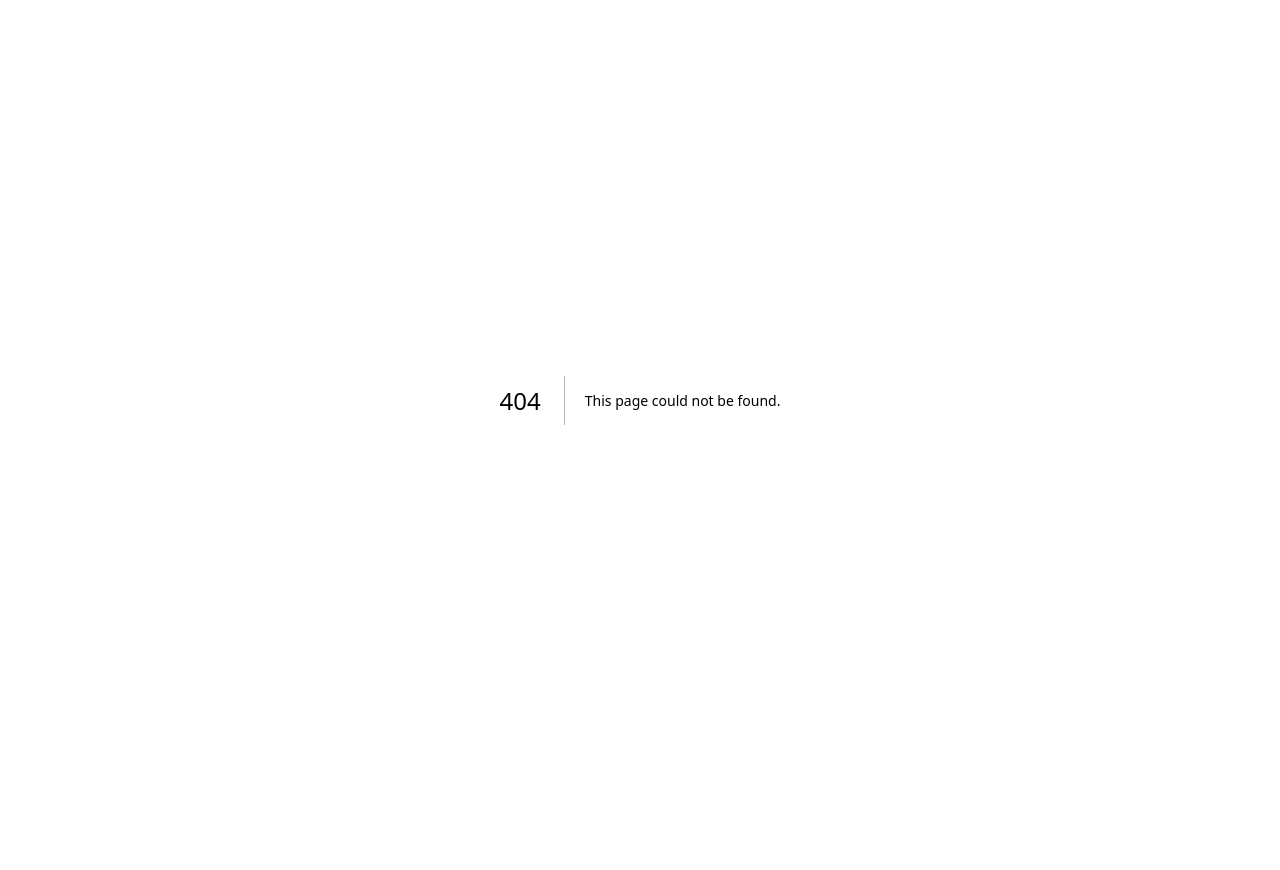
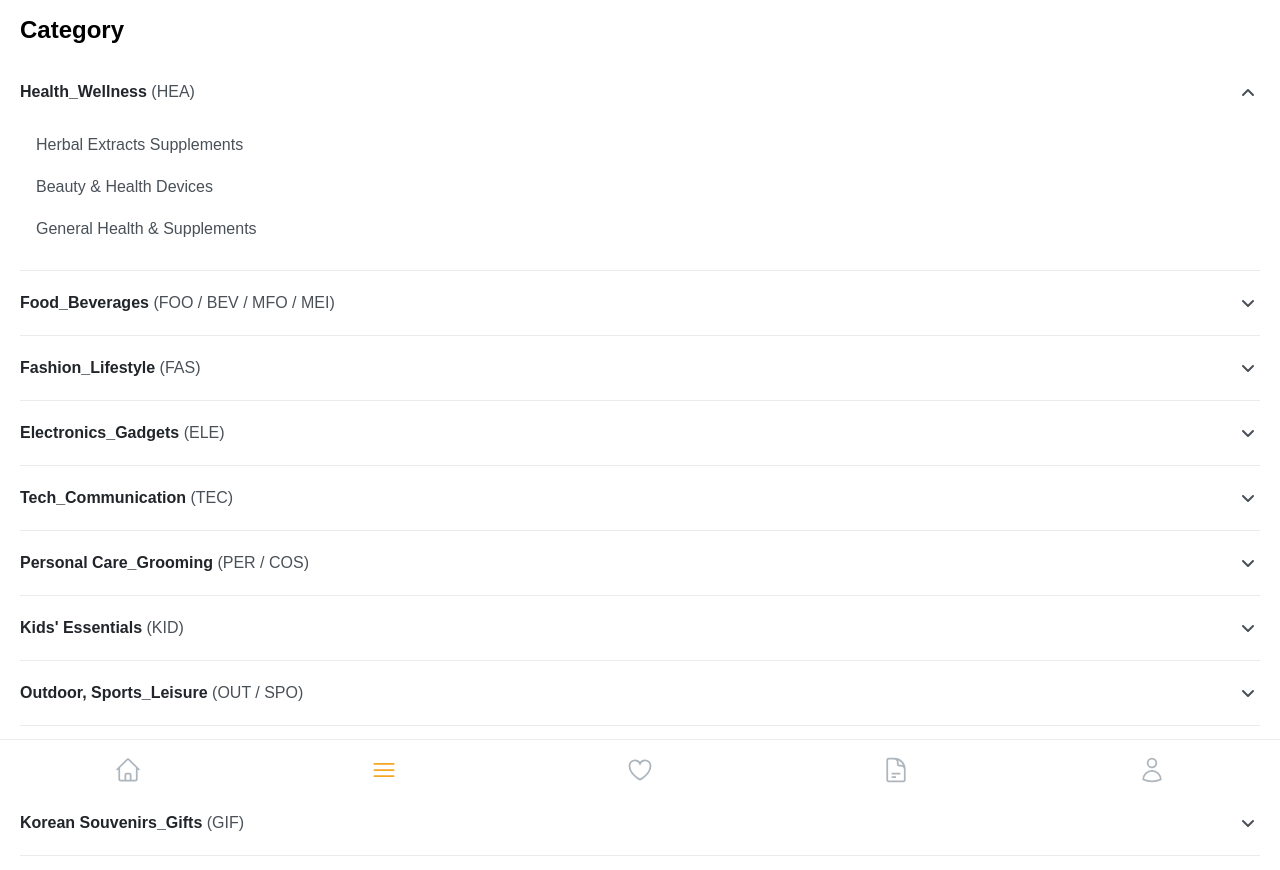
Before and after one commit to cutiefunny/ums-shop, a Next.js app: page /categories in a window 1280 px wide. Before the commit this address had no page. Shown: the top 870 px of the page. Before the commit the page ends 800 px from the top, so only its background shows below. Built offline with nearby package versions, Linux system fonts and the light colour scheme.

Commit message:
카테고리 탭 구현

```diff
--- /dev/null
+++ b/app/categories/categories.module.css
@@ -0,0 +1,74 @@
+.pageContainer {
+  background-color: #fff;
+  display: flex;
+  flex-direction: column;
+  min-height: 100vh;
+  padding-bottom: 80px; /* 하단 네비게이션 높이만큼 여백 */
+}
+
+.header {
+  padding: 16px 20px;
+  position: sticky;
+  top: 0;
+  background-color: white;
+  z-index: 10;
+}
+
+.title {
+  font-size: 1.5rem;
+  font-weight: 600;
+  color: #000;
+}
+
+.mainContent {
+  padding: 0 20px;
+}
+
+.categoryList {
+  display: flex;
+  flex-direction: column;
+}
+
+.categoryItem {
+  border-bottom: 1px solid #e9ecef;
+}
+
+.categoryHeader {
+  display: flex;
+  justify-content: space-between;
+  align-items: center;
+  width: 100%;
+  padding: 20px 0;
+  background: none;
+  border: none;
+  cursor: pointer;
+  text-align: left;
+}
+
+.categoryName {
+  font-size: 1rem;
+  font-weight: 600;
+  color: #212529;
+}
+
+.categoryCode {
+  font-weight: 400;
+  color: #495057;
+}
+
+.subCategoryList {
+  list-style-type: none;
+  padding: 0 0 20px 0;
+  margin: 0;
+}
+
+.subCategoryItem {
+  padding: 12px 16px;
+  font-size: 1rem;
+  color: #495057;
+  border-radius: 8px;
+}
+
+.subCategoryItem:hover {
+  background-color: #f8f9fa;
+}
--- /dev/null
+++ b/app/categories/components/CategoryItem.jsx
@@ -0,0 +1,29 @@
+'use client';
+
+import React from 'react';
+import styles from '../categories.module.css';
+
+const ChevronDown = () => <svg width="24" height="24" viewBox="0 0 24 24" fill="none" xmlns="http://www.w3.org/2000/svg"><path d="M7 10L12 15L17 10" stroke="#495057" strokeWidth="2" strokeLinecap="round" strokeLinejoin="round"/></svg>;
+const ChevronUp = () => <svg width="24" height="24" viewBox="0 0 24 24" fill="none" xmlns="http://www.w3.org/2000/svg"><path d="M7 15L12 10L17 15" stroke="#495057" strokeWidth="2" strokeLinecap="round" strokeLinejoin="round"/></svg>;
+
+export default function CategoryItem({ category, isOpen, onToggle }) {
+  return (
+    <div className={styles.categoryItem}>
+      <button className={styles.categoryHeader} onClick={onToggle}>
+        <span className={styles.categoryName}>
+          {category.name} <span className={styles.categoryCode}>({category.code})</span>
+        </span>
+        {isOpen ? <ChevronUp /> : <ChevronDown />}
+      </button>
+      {isOpen && (
+        <ul className={styles.subCategoryList}>
+          {category.subCategories.map(sub => (
+            <li key={sub} className={styles.subCategoryItem}>
+              {sub.replace(/_/g, ' ')}
+            </li>
+          ))}
+        </ul>
+      )}
+    </div>
+  );
+}
--- /dev/null
+++ b/app/categories/page.js
@@ -0,0 +1,52 @@
+'use client';
+
+import React, { useState } from 'react';
+import BottomNav from '../home/components/BottomNav';
+import CategoryItem from './components/CategoryItem';
+import styles from './categories.module.css';
+
+// 시안을 바탕으로 카테고리 데이터 구성
+const categoryData = [
+  { name: 'Health_Wellness', code: 'HEA', subCategories: ['Herbal Extracts_Supplements', 'Beauty & Health Devices', 'General Health & Supplements'] },
+  { name: 'Food_Beverages', code: 'FOO / BEV / MFO / MEI', subCategories: ['Subcategory 1', 'Subcategory 2'] },
+  { name: 'Fashion_Lifestyle', code: 'FAS', subCategories: ['Subcategory A', 'Subcategory B'] },
+  { name: 'Electronics_Gadgets', code: 'ELE', subCategories: [] },
+  { name: 'Tech_Communication', code: 'TEC', subCategories: [] },
+  { name: 'Personal Care_Grooming', code: 'PER / COS', subCategories: [] },
+  { name: 'Kids\' Essentials', code: 'KID', subCategories: [] },
+  { name: 'Outdoor, Sports_Leisure', code: 'OUT / SPO', subCategories: [] },
+  { name: 'Cabin Care_Home Comforts', code: 'CLC', subCategories: [] },
+  { name: 'Korean Souvenirs_Gifts', code: 'GIF', subCategories: [] },
+];
+
+export default function CategoriesPage() {
+  // 열려있는 카테고리를 관리하는 상태
+  const [openCategory, setOpenCategory] = useState('Health_Wellness');
+
+  const handleToggle = (categoryName) => {
+    // 이미 열려있는 카테고리를 다시 클릭하면 닫고, 다른 카테고리를 클릭하면 해당 카테고리를 엽니다.
+    setOpenCategory(prev => (prev === categoryName ? null : categoryName));
+  };
+
+  return (
+    <div className={styles.pageContainer}>
+      <header className={styles.header}>
+        <h1 className={styles.title}>Category</h1>
+      </header>
+      <main className={styles.mainContent}>
+        <div className={styles.categoryList}>
+          {categoryData.map(category => (
+            <CategoryItem
+              key={category.name}
+              category={category}
+              isOpen={openCategory === category.name}
+              onToggle={() => handleToggle(category.name)}
+            />
+          ))}
+        </div>
+      </main>
+      {/* activePath prop으로 현재 활성화된 메뉴를 전달 */}
+      <BottomNav activePath="categories" />
+    </div>
+  );
+}
--- a/app/home/components/BottomNav.jsx
+++ b/app/home/components/BottomNav.jsx
@@ -1,21 +1,24 @@
+'use client';
+
 import React from 'react';
 import styles from '../home.module.css';
 import Link from 'next/link';
-// 아이콘 SVG
-const HomeIcon = ({ active }) => <svg xmlns="http://www.w3.org/2000/svg" fill={active ? 'currentColor' : 'none'} viewBox="0 0 24 24" strokeWidth={1.5} stroke="currentColor" className={`${styles.navIcon} ${active ? styles.active : ''}`}><path strokeLinecap="round" strokeLinejoin="round" d="m2.25 12 8.954-8.955c.44-.439 1.152-.439 1.591 0L21.75 12M4.5 9.75v10.125c0 .621.504 1.125 1.125 1.125H9.75v-4.875c0-.621.504-1.125 1.125-1.125h2.25c.621 0 1.125.504 1.125 1.125V21h4.125c.621 0 1.125-.504 1.125-1.125V9.75M8.25 21h7.5" /></svg>;
-const MenuIcon = () => <svg xmlns="http://www.w3.org/2000/svg" fill="none" viewBox="0 0 24 24" strokeWidth={1.5} stroke="currentColor" className={styles.navIcon}><path strokeLinecap="round" strokeLinejoin="round" d="M3.75 6.75h16.5M3.75 12h16.5m-16.5 5.25h16.5" /></svg>;
-const HeartIcon = () => <svg xmlns="http://www.w3.org/2000/svg" fill="none" viewBox="0 0 24 24" strokeWidth={1.5} stroke="currentColor" className={styles.navIcon}><path strokeLinecap="round" strokeLinejoin="round" d="M21 8.25c0-2.485-2.099-4.5-4.688-4.5-1.935 0-3.597 1.126-4.312 2.733-.715-1.607-2.377-2.733-4.313-2.733C5.1 3.75 3 5.765 3 8.25c0 7.22 9 12 9 12s9-4.78 9-12Z" /></svg>;
-const DocumentIcon = () => <svg xmlns="http://www.w3.org/2000/svg" fill="none" viewBox="0 0 24 24" strokeWidth={1.5} stroke="currentColor" className={styles.navIcon}><path strokeLinecap="round" strokeLinejoin="round" d="M19.5 14.25v-2.625a3.375 3.375 0 0 0-3.375-3.375h-1.5A1.125 1.125 0 0 1 13.5 7.125v-1.5a3.375 3.375 0 0 0-3.375-3.375H8.25m0 12.75h7.5m-7.5 3H12M10.5 2.25H5.625c-.621 0-1.125.504-1.125 1.125v17.25c0 .621.504 1.125 1.125 1.125h12.75c.621 0 1.125-.504 1.125-1.125V11.25a9 9 0 0 0-9-9Z" /></svg>;
-const UserIcon = () => <svg xmlns="http://www.w3.org/2000/svg" fill="none" viewBox="0 0 24 24" strokeWidth={1.5} stroke="currentColor" className={styles.navIcon}><path strokeLinecap="round" strokeLinejoin="round" d="M15.75 6a3.75 3.75 0 1 1-7.5 0 3.75 3.75 0 0 1 7.5 0ZM4.501 20.118a7.5 7.5 0 0 1 14.998 0A17.933 17.933 0 0 1 12 21.75c-2.676 0-5.216-.584-7.499-1.632Z" /></svg>;
 
-export default function BottomNav() {
+// [수정] 모든 아이콘 컴포넌트가 active prop을 받도록 수정
+const HomeIcon = ({ active }) => <svg xmlns="http://www.w3.org/2000/svg" fill={active ? '#f5a623' : 'none'} viewBox="0 0 24 24" strokeWidth={1.5} stroke={active ? '#f5a623' : '#adb5bd'} className={styles.navIcon}><path d="m2.25 12 8.954-8.955c.44-.439 1.152-.439 1.591 0L21.75 12M4.5 9.75v10.125c0 .621.504 1.125 1.125 1.125H9.75v-4.875c0-.621.504-1.125 1.125-1.125h2.25c.621 0 1.125.504 1.125 1.125V21h4.125c.621 0 1.125-.504 1.125-1.125V9.75M8.25 21h7.5" /></svg>;
+const MenuIcon = ({ active }) => <svg xmlns="http://www.w3.org/2000/svg" fill={active ? '#f5a623' : 'none'} viewBox="0 0 24 24" strokeWidth={1.5} stroke={active ? '#f5a623' : '#adb5bd'} className={styles.navIcon}><path strokeLinecap="round" strokeLinejoin="round" d="M3.75 6.75h16.5M3.75 12h16.5m-16.5 5.25h16.5" /></svg>;
+const HeartIcon = ({ active }) => <svg xmlns="http://www.w3.org/2000/svg" fill={active ? '#f5a623' : 'none'} viewBox="0 0 24 24" strokeWidth={1.5} stroke={active ? '#f5a623' : '#adb5bd'} className={styles.navIcon}><path d="M21 8.25c0-2.485-2.099-4.5-4.688-4.5-1.935 0-3.597 1.126-4.312 2.733-.715-1.607-2.377-2.733-4.313-2.733C5.1 3.75 3 5.765 3 8.25c0 7.22 9 12 9 12s9-4.78 9-12Z" /></svg>;
+const DocumentIcon = ({ active }) => <svg xmlns="http://www.w3.org/2000/svg" fill={active ? '#f5a623' : 'none'} viewBox="0 0 24 24" strokeWidth={1.5} stroke={active ? '#f5a623' : '#adb5bd'} className={styles.navIcon}><path d="M19.5 14.25v-2.625a3.375 3.375 0 0 0-3.375-3.375h-1.5A1.125 1.125 0 0 1 13.5 7.125v-1.5a3.375 3.375 0 0 0-3.375-3.375H8.25m0 12.75h7.5m-7.5 3H12M10.5 2.25H5.625c-.621 0-1.125.504-1.125 1.125v17.25c0 .621.504 1.125 1.125 1.125h12.75c.621 0 1.125-.504 1.125-1.125V11.25a9 9 0 0 0-9-9Z" /></svg>;
+const UserIcon = ({ active }) => <svg xmlns="http://www.w3.org/2000/svg" fill={active ? '#f5a623' : 'none'} viewBox="0 0 24 24" strokeWidth={1.5} stroke={active ? '#f5a623' : '#adb5bd'} className={styles.navIcon}><path d="M15.75 6a3.75 3.75 0 1 1-7.5 0 3.75 3.75 0 0 1 7.5 0ZM4.501 20.118a7.5 7.5 0 0 1 14.998 0A17.933 17.933 0 0 1 12 21.75c-2.676 0-5.216-.584-7.499-1.632Z" /></svg>;
+
+export default function BottomNav({ activePath }) {
   return (
     <nav className={styles.bottomNav}>
-      <Link href="/home" className={styles.navItem}><HomeIcon active={true} /></Link>
-      <Link href="/categories" className={styles.navItem}><MenuIcon /></Link>
-      <Link href="/wishlist" className={styles.navItem}><HeartIcon /></Link>
-      <Link href="/orders" className={styles.navItem}><DocumentIcon /></Link>
-      <Link href="/profile" className={styles.navItem}><UserIcon /></Link>
+      <Link href="/home" className={styles.navItem}><HomeIcon active={activePath === 'home'} /></Link>
+      <Link href="/categories" className={styles.navItem}><MenuIcon active={activePath === 'categories'} /></Link>
+      <Link href="/wishlist" className={styles.navItem}><HeartIcon active={activePath === 'wishlist'} /></Link>
+      <Link href="/orders" className={styles.navItem}><DocumentIcon active={activePath === 'orders'} /></Link>
+      <Link href="/profile" className={styles.navItem}><UserIcon active={activePath === 'profile'} /></Link>
     </nav>
   );
 }
--- a/app/layout.js
+++ b/app/layout.js
@@ -1,6 +1,7 @@
 import { Geist, Geist_Mono } from "next/font/google";
 import "./globals.css";
 import AuthInitializer from "@/components/AuthInitializer"; // AuthInitializer import
+import { ModalProvider } from "@/contexts/ModalContext";
 
 const geistSans = Geist({
   variable: "--font-geist-sans",
@@ -16,9 +17,12 @@ export default function RootLayout({ children }) {
   return (
     <html lang="en">
       <body className={`${geistSans.variable} ${geistMono.variable}`}>
-        <AuthInitializer>
-          {children}
-        </AuthInitializer>
+        {/* [수정] ModalProvider로 앱 전체를 감쌉니다. */}
+        <ModalProvider>
+          <AuthInitializer>
+            {children}
+          </AuthInitializer>
+        </ModalProvider>
       </body>
     </html>
   );
--- /dev/null
+++ b/components/NotificationModal.jsx
@@ -0,0 +1,29 @@
+'use client';
+
+import React from 'react';
+import styles from './modal.module.css'; // 모달 전용 CSS 파일을 사용합니다.
+
+export default function NotificationModal({ isVisible, message, onOk, onClose }) {
+  if (!isVisible) {
+    return null;
+  }
+
+  const handleOkClick = () => {
+    // onOk 콜백이 있으면 실행합니다.
+    if (onOk) {
+      onOk();
+    }
+    onClose(); // 모달을 닫습니다.
+  };
+
+  return (
+    <div className={styles.overlay} onClick={onClose}>
+      <div className={styles.modal} onClick={(e) => e.stopPropagation()}>
+        <p className={styles.message}>{message}</p>
+        <button onClick={handleOkClick} className={styles.okButton}>
+          OK
+        </button>
+      </div>
+    </div>
+  );
+}
--- /dev/null
+++ b/components/modal.module.css
@@ -0,0 +1,46 @@
+.overlay {
+  position: fixed;
+  top: 0;
+  left: 0;
+  right: 0;
+  bottom: 0;
+  background-color: rgba(0, 0, 0, 0.6);
+  display: flex;
+  justify-content: center;
+  align-items: center;
+  z-index: 1000;
+}
+
+.modal {
+  background-color: white;
+  padding: 32px;
+  border-radius: 12px;
+  width: 90%;
+  max-width: 340px;
+  text-align: center;
+  box-shadow: 0 4px 15px rgba(0, 0, 0, 0.2);
+}
+
+.message {
+  margin: 0 0 24px 0;
+  font-size: 1.1rem;
+  line-height: 1.5;
+  color: #333;
+}
+
+.okButton {
+  width: 100%;
+  padding: 12px;
+  border: none;
+  border-radius: 8px;
+  background-color: #f5a623; /* 프로젝트의 주요 색상 활용 */
+  color: white;
+  font-size: 1rem;
+  font-weight: bold;
+  cursor: pointer;
+  transition: background-color 0.2s;
+}
+
+.okButton:hover {
+  background-color: #d88e1a;
+}
--- /dev/null
+++ b/contexts/ModalContext.js
@@ -0,0 +1,40 @@
+'use client';
+
+import React, { createContext, useState, useContext, useCallback } from 'react';
+import NotificationModal from '@/components/NotificationModal';
+
+const ModalContext = createContext(null);
+
+export const useModal = () => useContext(ModalContext);
+
+export const ModalProvider = ({ children }) => {
+  const [modalState, setModalState] = useState({
+    isVisible: false,
+    message: '',
+    onOk: null,
+  });
+
+  const showModal = useCallback((message, onOkCallback) => {
+    setModalState({
+      isVisible: true,
+      message,
+      onOk: onOkCallback,
+    });
+  }, []);
+
+  const hideModal = useCallback(() => {
+    setModalState(prevState => ({ ...prevState, isVisible: false }));
+  }, []);
+
+  return (
+    <ModalContext.Provider value={{ showModal }}>
+      {children}
+      <NotificationModal
+        isVisible={modalState.isVisible}
+        message={modalState.message}
+        onOk={modalState.onOk}
+        onClose={hideModal}
+      />
+    </ModalContext.Provider>
+  );
+};
```
Also changed, not shown: app/home/components/HomeHeader.jsx (+21 -9 lines), app/home/components/SearchComponent.jsx (+24 -6 lines), app/home/page.js (+5 -2 lines).
